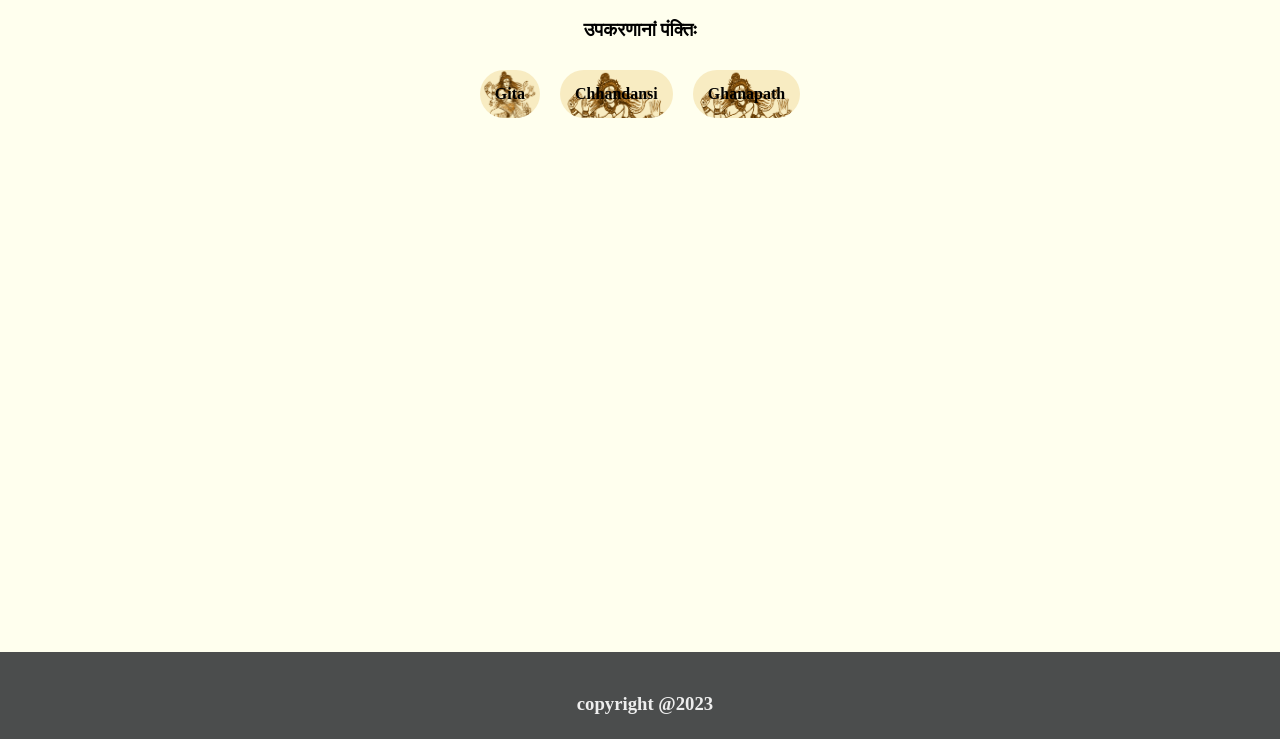
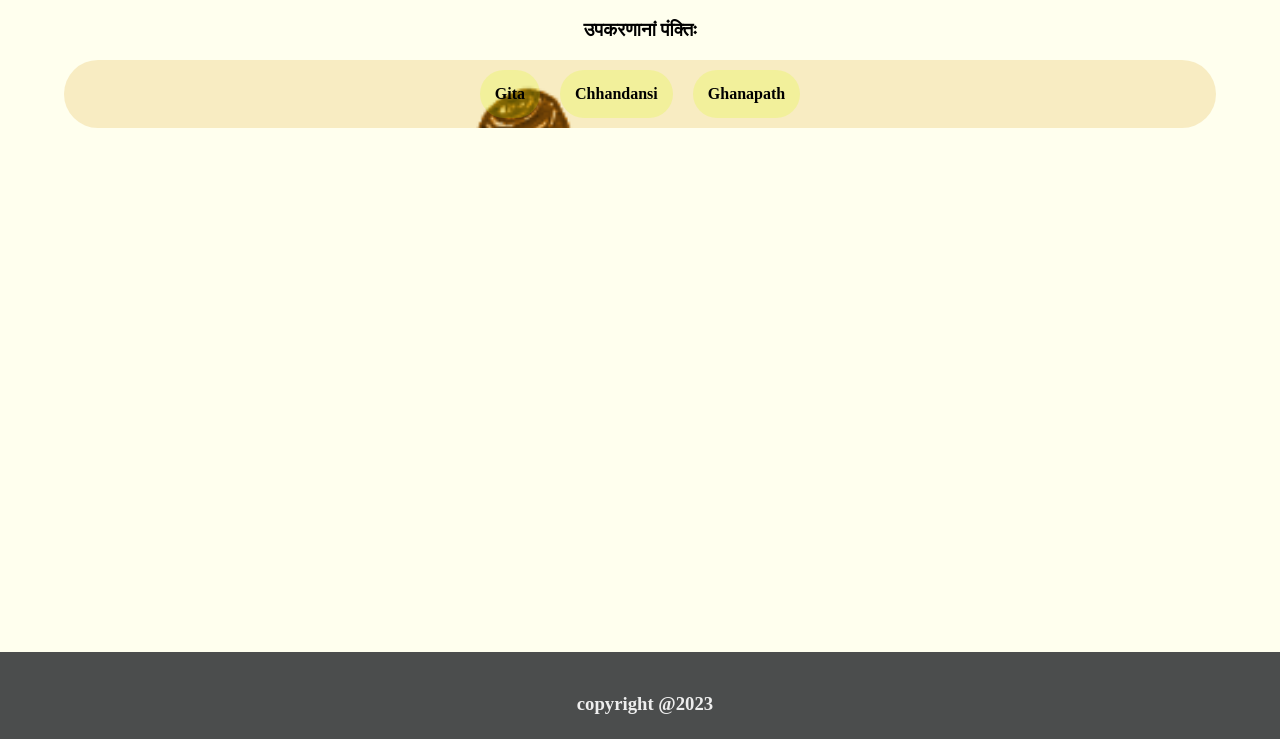
Before and after one commit to arshavak/home, a plain HTML site: page index.html in a window 1280 px wide. Shown: the part 61-800 px from the top of the page. Drawn offline with Linux system fonts and the light colour scheme.

Commit message:
Update index.html

```diff
--- a/index.html
+++ b/index.html
@@ -25,9 +25,7 @@
         transition: .1s ease-out;
         padding: 15px;
         display: inline-block;
-/*         background-color: #d4ff0033; */
-        background-image: url("shiva.png");
-        background-size: cover;
+        background-color: #d4ff0033;
         margin: 10px;
         color: black;
         text-decoration: none;
@@ -39,7 +37,8 @@
 #container{
     width: 90%;
     margin: auto;
-
+   background-image: url("shiva.png");
+        background-size: cover;
     max-width: 1200px;
     border-radius: 37px;
 }
```
